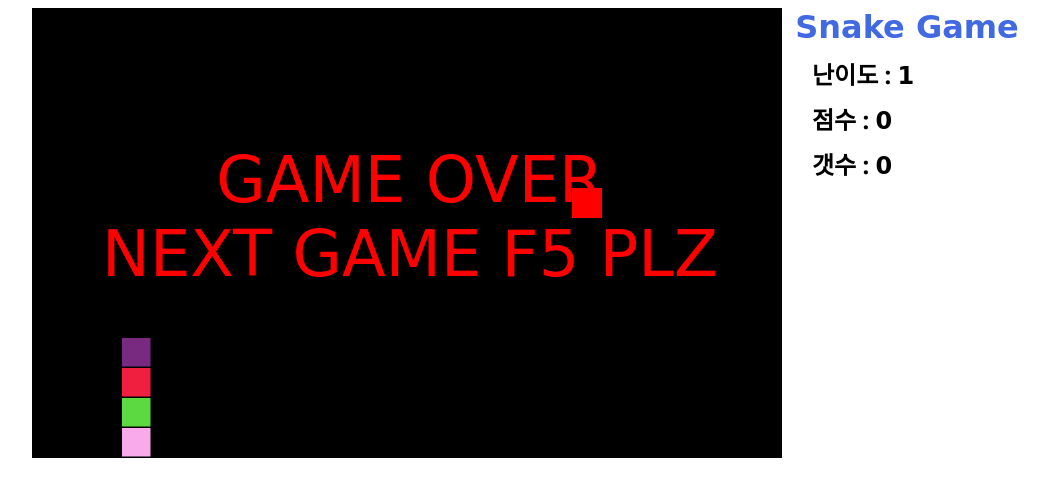
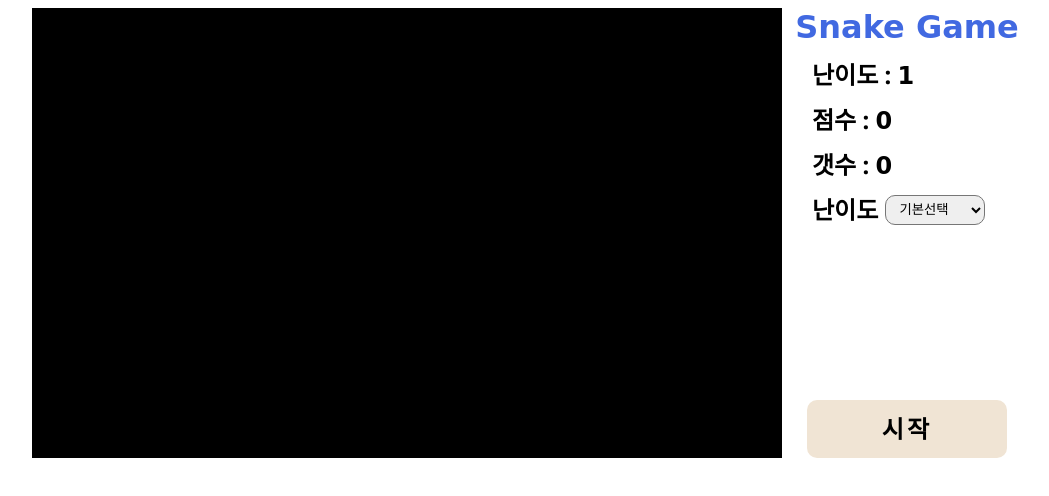
Before and after one commit to dnr14/snake, a plain HTML site: page index.html in a window 1280 px wide. Shown: the whole page, without its empty margins (108-1157 px from the left). Drawn offline with Linux system fonts and the light colour scheme; a web font is replaced by a local one.

Commit message:
난이도 선택 및 ui 개발

```diff
--- a/css/main.css
+++ b/css/main.css
@@ -6,6 +6,7 @@
 }
 
 #right {
+  position: relative;
   order: 2;
   width: 100%;
 }
@@ -20,12 +21,23 @@
 
 #difficulty,
 #score,
-#count {
+#count,
+#select {
   font-family: "Noto Sans", sans-serif;
   padding-left: 30px;
   font-size: 1.5rem;
   margin-top: 10px;
   font-weight: 900;
+}
+
+#difficultySelected {
+  width: 100px;
+  height: 30px;
+  vertical-align: middle;
+  border-radius: 10px;
+  outline: none;
+  padding-left: 10px;
+  margin-bottom: 5px;
 }
 
 #gameover {
@@ -40,6 +52,28 @@
   text-align: center;
 }
 
+#start {
+  font-family: "Noto Sans", sans-serif;
+  background-color: #f0e4d4;
+  border: none;
+  padding: 5px 15px;
+  position: absolute;
+  width: 80%;
+  bottom: 0;
+  left: 0;
+  right: 0;
+  color: #000;
+  font-size: 1.5rem;
+  line-height: 3rem;
+  letter-spacing: 0.2rem;
+  margin: 0 auto;
+  border-radius: 10px;
+  font-weight: 900;
+}
+#start:active {
+  border: 2px solid #000;
+}
+
 .number {
   font-family: "Tourney", cursive;
 }
--- a/index.html
+++ b/index.html
@@ -26,12 +26,23 @@
       <div id="difficulty">난이도 : <span class="number">1</span></div>
       <div id="score">점수 : <span class="number">0</span></div>
       <div id="count">갯수 : <span class="number">0</span></div>
+      <div id="select"><span>난이도</span>
+        <select id="difficultySelected">
+          <option value="0" selected>기본선택</option>
+          <option value="5">5</option>
+          <option value="7">7</option>
+          <option value="9">9</option>
+          <option value="11">11</option>
+        </select>
+      </div>
+      <button type="button" id="start">시작</button>
     </div>
     <div id="gameover">
       <div>GAME OVER</div>
       <div>NEXT GAME F5 PLZ</div>
     </div>
   </div>
+
 </body>
 
 </html>
--- a/js/main.js
+++ b/js/main.js
@@ -1,14 +1,3 @@
-/*
-  더 개발 해야될것들
-  1. 시간에 따른 난이도 상승
-  2. 원하는 난이도에서 시작
-  4. ul 개발
-  5. n X n 선택 가능
-  6. 변수 명 정리
-  7. 코드 리팩토링
-  시작 눌렀을때 시작
-*/
-
 class App {
   constructor() {
     this.CELLSIZE = 30;
@@ -23,10 +12,15 @@ class App {
     }
 
 
+    // $가 붙은 변수는 El 요소를 표기
     this.$socreEl = document.querySelector("#score > .number");
     this.$countEl = document.querySelector("#count > .number");
     this.$difficultyEl = document.querySelector("#difficulty >.number");
+    this.$btn = document.querySelector('#start');
     this.$gameoverEl = document.querySelector("#gameover");
+    this.$difficultySelectedEl = document.querySelector("#difficultySelected");
+
+
     this.array = Array.from({ length: this.COLUMNS }, () => { return Array(this.ROWS).fill(0) });
     this.canvas = document.createElement("canvas");
     this.ctx = this.canvas.getContext("2d");
@@ -41,8 +35,9 @@ class App {
 
     this.SNAKE_ARRAY = [];
 
-    this.currentDirection = "down";
-
+    this.currentDirection = "right";
+    this.started = false;
+    this.difficulted = false;
 
     this.difficultyObj = {
       _3: false,
@@ -51,13 +46,41 @@ class App {
     }
 
     this.setElement();
-    this.init();
   }
+
+  start = () => {
+
+    if (!this.started) {
+
+      let idx = this.$difficultySelectedEl.selectedIndex;
+      let value = parseInt(this.$difficultySelectedEl.options[idx].value);
+
+      if (value !== 0) {
+        this.difficulted = true;
+        if (value === 5) {
+          this.time = 100;
+        } else if (value === 7) {
+          this.time = 80;
+        } else if (value === 9) {
+          this.time = 60;
+        } else {
+          this.time = 40;
+        }
+        this.$difficultyEl.textContent = value
+      }
+
+      this.init();
+      this.started = true;
+    }
+  }
+
 
   setElement() {
     document.querySelector("#root").appendChild(this.canvas);
+    this.$btn.addEventListener('click', this.start);
     this.ctx.fillStyle = "black";
-    this.ctx.fillRect(0, 0, this.ROWS, this.CELLSIZE);
+    this.ctx.fillRect(0, 0, this.ROWS, this.COLUMNS);
+
   }
   init() {
     let start = 3;
@@ -78,15 +101,27 @@ class App {
   keyEv = (e) => {
     switch (e.key) {
       case this.key.down:
+        if (this.currentDirection === "up" || this.currentDirection === "down")
+          return;
+
         this.currentDirection = "down";
         break;
       case this.key.left:
+        if (this.currentDirection === "right" || this.currentDirection === "left")
+          return;
+
         this.currentDirection = "left";
         break;
       case this.key.right:
+        if (this.currentDirection === "left" || this.currentDirection === "right")
+          return;
+
         this.currentDirection = "right";
         break;
       case this.key.up:
+        if (this.currentDirection === "down" || this.currentDirection === "up")
+          return;
+
         this.currentDirection = "up";
         break;
     }
@@ -138,6 +173,7 @@ class App {
   }
 
   downMove(state) {
+
     if ((state.y + 1) < this.COLUMNS) {
       const nextValue = this.array[state.y + 1][state.x];
       if (nextValue === 1)
@@ -201,7 +237,7 @@ class App {
           this.ctx.fillRect(index, idx, 0.95, 0.95);
         }
         if (value === 2) {
-          this.ctx.fillStyle = "red";
+          this.ctx.fillStyle = "#D18063";
           this.ctx.fillRect(index, idx, 1, 1);
         }
       });
@@ -217,7 +253,7 @@ class App {
   autoMaticMovement() {
     this._autoMaticMovement = setInterval(() => {
 
-      if (this.difficultyObj._3 === false || this.difficultyObj._5 === false || this.difficultyObj._10 === false) {
+      if (!this.difficulted && (this.difficultyObj._3 === false || this.difficultyObj._5 === false || this.difficultyObj._10 === false)) {
         this.setDifficult();
       }
 
@@ -329,5 +365,5 @@ class Snake {
 }
 
 window.onload = () => {
-  new App();
+  const app = new App();
 }
```
